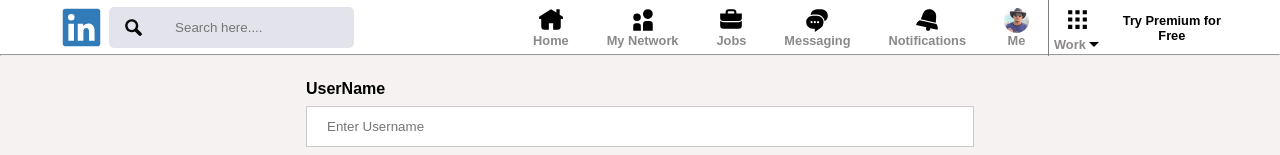
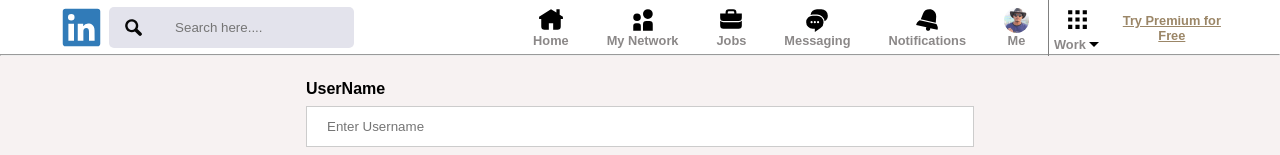
Before and after one commit to maniksheikh/linkedin-clone, a Nuxt app: page / in a window 1280 px wide. Shown: the top 155 px of the page. Built offline with nearby package versions, Linux system fonts and the light colour scheme.

Commit message:
linekdin finished the feture added

```diff
--- a/components/AppHeader.vue
+++ b/components/AppHeader.vue
@@ -175,7 +175,6 @@
           </div>
         </div>
         <p>
-
           Try Premium for <br/> Free
         </p>
       </div>
@@ -215,6 +214,7 @@ body {
   justify-content: space-between;
 }
 #main-logo {
+  cursor: pointer;
   margin-top: 5px;
   color: rgb(49, 123, 184);
   align-items: center;
@@ -277,6 +277,7 @@ span {
   border-radius: 50%;
 }
 .outside {
+  cursor: pointer;
   display: flex;
   justify-content: space-between;
 
@@ -291,6 +292,8 @@ span {
 
 }
 p {
+  text-decoration: underline;
+  color: #9B8667;
   font-size: 0.8rem;
   margin-left: 1rem;
 }
```
